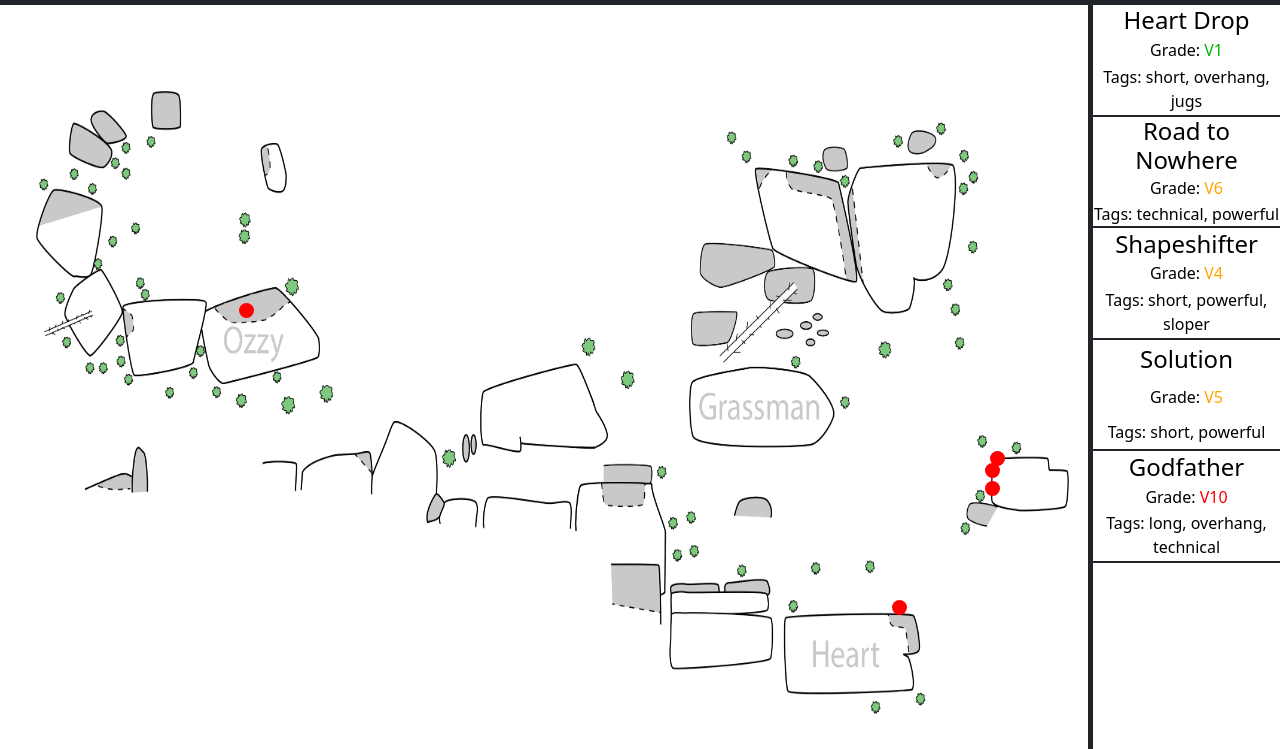
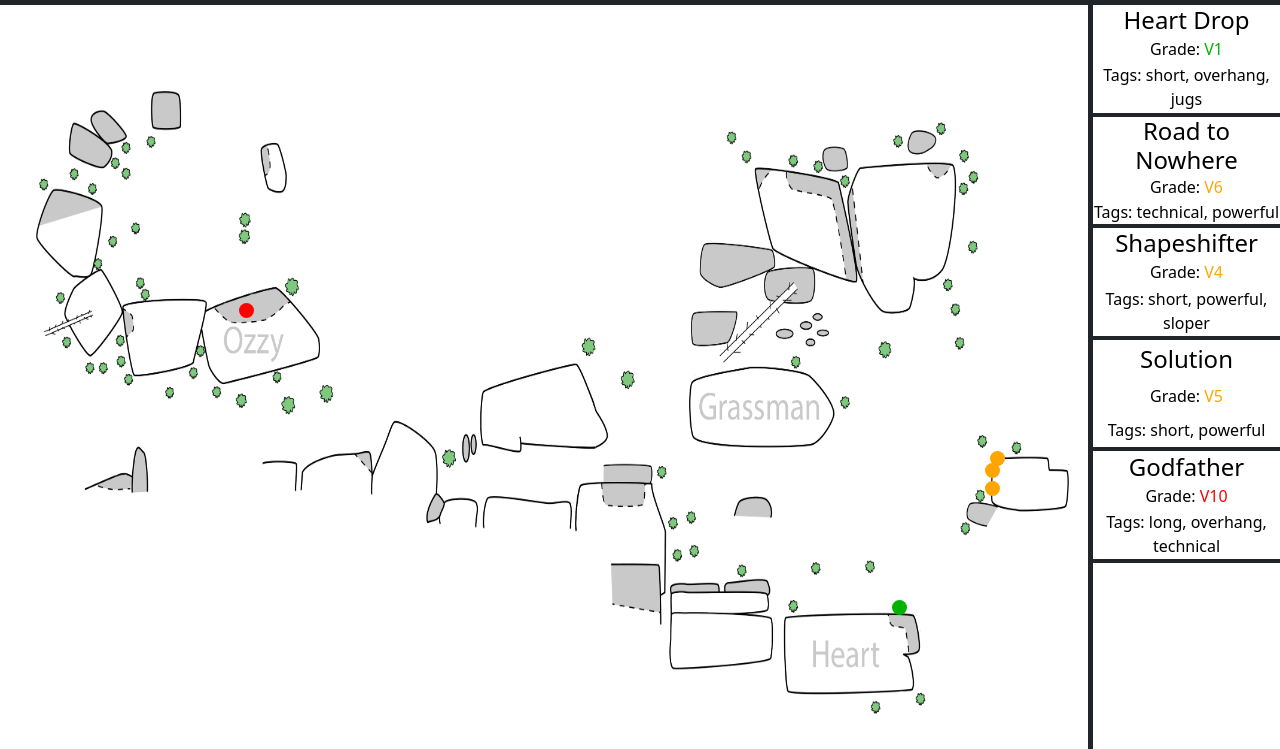
Before and after one commit to Opeezy/moss-rock-map, a plain HTML site: page index.html in a window 1280 px wide. Shown: the part 51-800 px from the top of the page. Drawn offline with nearby package versions, Linux system fonts and the light colour scheme.

Commit message:
dot gradient

```diff
--- a/assets/css/style.css
+++ b/assets/css/style.css
@@ -66,7 +66,7 @@ body, html {
 .problem-card {
     width: 100%;
     height: 15%;
-    border-bottom: 2px solid #212529;
+    border-bottom: 4px solid #212529;
     display: flex;
     flex-direction: column;
     justify-content: space-around;
@@ -93,3 +93,15 @@ body, html {
 .hard {
     color: var(--hard);
 }
+
+.easy-dot {
+    background-color: var(--easy)
+}
+
+.intermediate-dot {
+    background-color: var(--intermediate);
+}
+
+.hard-dot {
+    background-color: var(--hard);
+}
--- a/index.html
+++ b/index.html
@@ -39,11 +39,11 @@
         <div id="map-container">
             <img src="./assets/img/MAP1 copy.png" id="map">
             <div id="overlay">
-                <button value="Heart Drop" onclick="setModal(this.value)" id="heart-drop" type="button" class="problem" data-bs-toggle="modal" data-bs-target="#staticBackdrop"></button>
-                <button value="Road to Nowhere" onclick="setModal(this.value)" id="road-to-nw" type="button" class="problem" data-bs-toggle="modal" data-bs-target="#staticBackdrop"></button>
-                <button value="ShapeShifter" onclick="setModal(this.value)" id="shapeshifter" type="button" class="problem" data-bs-toggle="modal" data-bs-target="#staticBackdrop"></button>
-                <button value="Solution" onclick="setModal(this.value)" id="solution" type="button" class="problem" data-bs-toggle="modal" data-bs-target="#staticBackdrop"></button>
-                <button value="Godfather" onclick="setModal(this.value)" id="godfather" type="button" class="problem" data-bs-toggle="modal" data-bs-target="#staticBackdrop"></button>
+                <button value="Heart Drop" onclick="setModal(this.value)" id="heart-drop" type="button" class="problem easy-dot" data-bs-toggle="modal" data-bs-target="#staticBackdrop"></button>
+                <button value="Road to Nowhere" onclick="setModal(this.value)" id="road-to-nw" type="button" class="problem intermediate-dot" data-bs-toggle="modal" data-bs-target="#staticBackdrop"></button>
+                <button value="ShapeShifter" onclick="setModal(this.value)" id="shapeshifter" type="button" class="problem intermediate-dot" data-bs-toggle="modal" data-bs-target="#staticBackdrop"></button>
+                <button value="Solution" onclick="setModal(this.value)" id="solution" type="button" class="problem intermediate-dot" data-bs-toggle="modal" data-bs-target="#staticBackdrop"></button>
+                <button value="Godfather" onclick="setModal(this.value)" id="godfather" type="button" class="problem hard-dot" data-bs-toggle="modal" data-bs-target="#staticBackdrop"></button>
             </div>
             <div class="modal fade" id="staticBackdrop" data-bs-backdrop="static" data-bs-keyboard="false" tabindex="-1" aria-labelledby="staticBackdropLabel" aria-hidden="true">
               <div class="modal-dialog">
```
